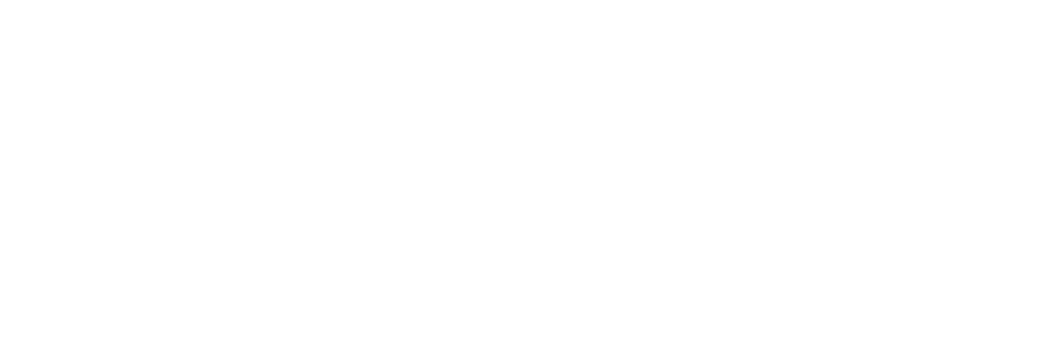
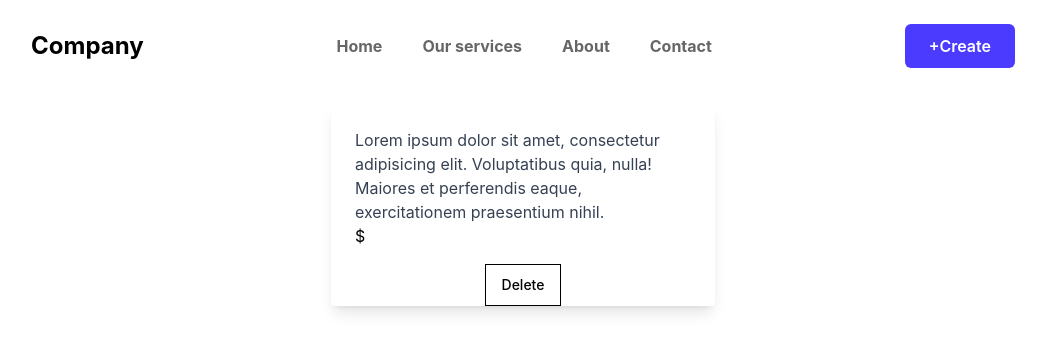
Before and after one commit to Asmit335/Book-Management-saas, a React app in the folder frontend/: page /single-page/1 in a window 1280 px wide. Before the commit this address had no page. Shown: the top 352 px of the page, without its empty margins (117-1163 px from the left). Built offline with nearby package versions, Linux system fonts and the light colour scheme; no server answers; the HTML template or start-up script is replaced by a standard one.

Commit message:
singlefetch and delete api implemented

```diff
--- a/frontend/src/App.jsx
+++ b/frontend/src/App.jsx
@@ -10,7 +10,7 @@
    <Routes>
     <Route path="/" element={<Home/>}/>
     <Route path="/create-page" element={<CreatePage/>}/>
-    <Route path="/single-page" element={<SinglePage/>}/>
+    <Route path="/single-page/:id" element={<SinglePage/>}/>
     <Route path="/edit-page" element={<EditPage/>}/>
    </Routes>
    </BrowserRouter>
--- a/frontend/src/components/Card.jsx
+++ b/frontend/src/components/Card.jsx
@@ -3,7 +3,7 @@
 function Card({book}){
     return(
         <>
-        <Link to={"/single-page"}>
+        <Link to={`/single-page/${book.id}`}>
 
      <div className="flex px-3 py-3">
   <div className="max-w-sm rounded overflow-hidden shadow-lg">
--- a/frontend/src/pages/Home.jsx
+++ b/frontend/src/pages/Home.jsx
@@ -4,6 +4,7 @@
 import axios from "axios"
 const Home = () => {
   const [books, setBooks] = useState([])
+
   const fetchBooks= async ()=>{
     const response= await axios.get("http://localhost:3000/books/")
     console.log("response", response.data);
--- a/frontend/src/pages/SinglePage.jsx
+++ b/frontend/src/pages/SinglePage.jsx
@@ -1,9 +1,59 @@
+import axios from "axios"
 import Navbar from "../components/Navbar"
+import { useEffect, useState } from "react"
+import { useNavigate, useParams } from "react-router-dom"
 
 function SinglePage(){
+    const {id}=useParams()
+    const navigate=useNavigate()
+    const [singleBook, setSingleBook] = useState({})
+    const fetchSingleBook=async()=>{
+        const response=await axios.get(`http://localhost:3000/books/${id}`)
+        setSingleBook(response.data.data)
+    }
+    useEffect(()=>{
+        fetchSingleBook()
+    },[id])
+
+    const deleteBook=async()=>{
+        const isConfirmed = window.confirm(
+            "Are you sure you want to delete this book?"
+        );
+
+        if (!isConfirmed) {
+            return;
+        }
+       const response= await axios.delete(`http://localhost:3000/books/${id}`)
+        alert("Book deleted successfully!");
+        if(response.status===200){
+            navigate("/")
+            console.log(response.status,"status");
+
+        }else{
+            alert("Something went wrong!")
+        }
+    }
     return(
         <>
         <Navbar/>
+     <div className="flex flex-wrap justify-center px-3 py-3">
+  <div className="max-w-sm rounded overflow-hidden shadow-lg">
+    {/* <img className="w-full" src="https://tailwindcss.com/img/card-top.jpg" alt="Sunset in the mountains" /> */}
+    <div className="px-6 py-4">
+      <div className="font-bold text-xl mb-2">{singleBook.bookName}</div>
+      <p className="text-gray-700 text-base">
+        Lorem ipsum dolor sit amet, consectetur adipisicing elit. Voluptatibus quia, nulla! Maiores et
+        perferendis eaque, exercitationem praesentium nihil.
+      </p>
+      <p>${singleBook.bookPrice}</p>
+    </div>
+    <div className="flex justify-center">
+      <button onClick={deleteBook} type="button" className=" items-center w-auto text-body bg-neutral-secondary-medium box-border border border-default-medium hover:bg-neutral-tertiary-medium hover:text-heading focus:ring-4 focus:ring-neutral-tertiary shadow-xs font-medium leading-5 rounded-base text-sm px-4 py-2.5 focus:outline-none">
+                Delete
+            </button>
+    </div>
+  </div>
+</div>
 
         </>
     )
```
